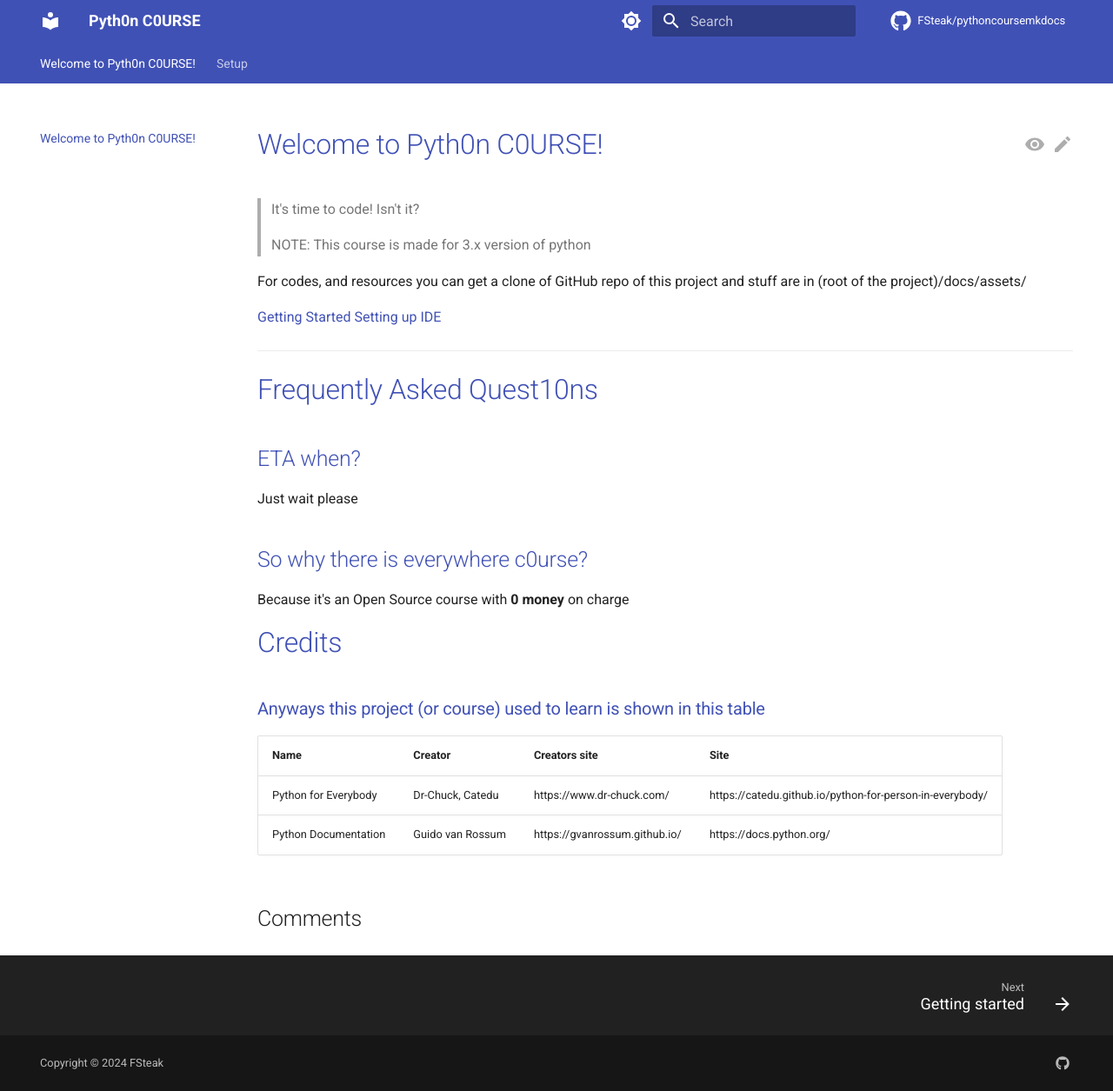
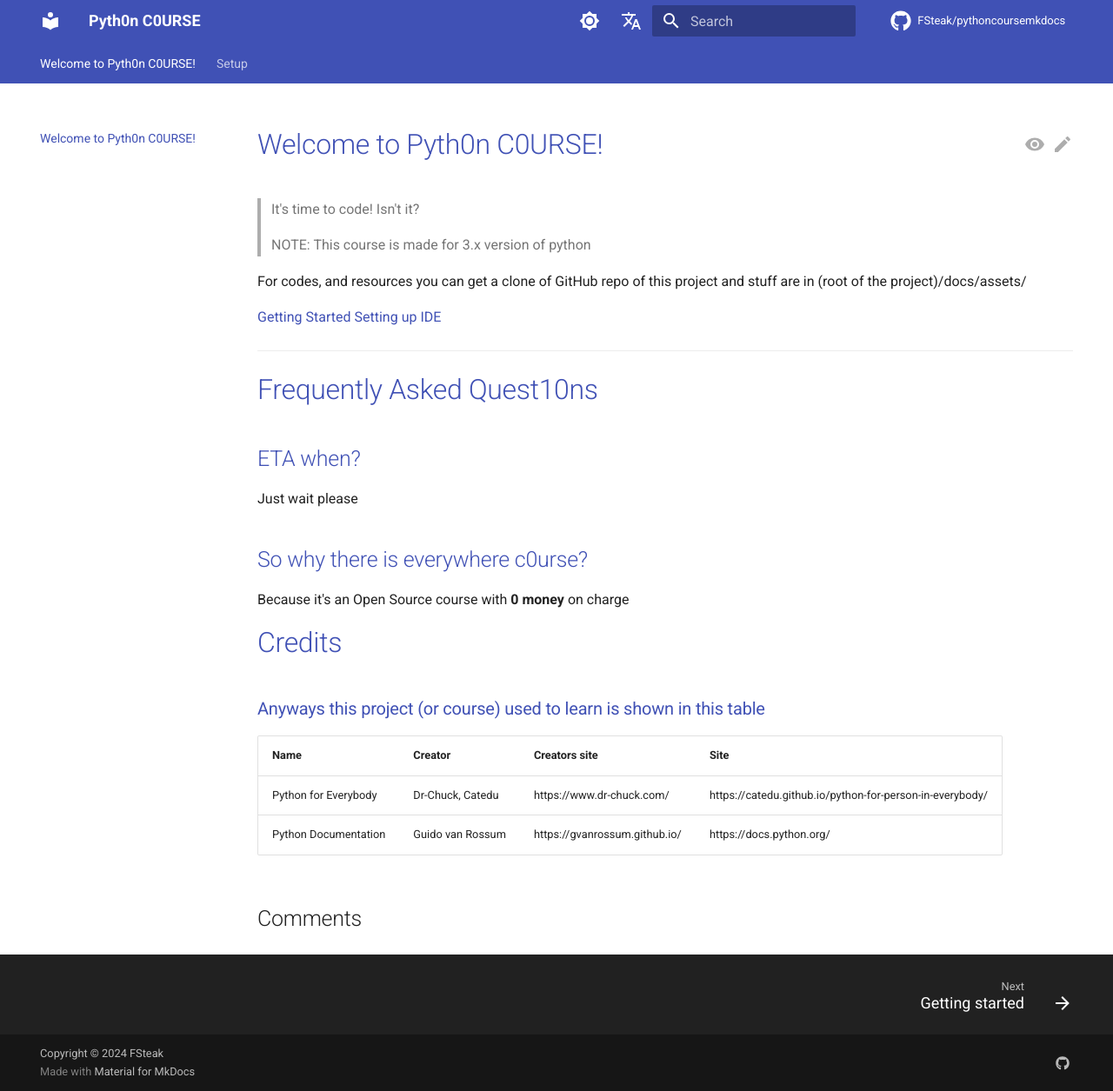
Before and after one commit to FSteak/pythoncoursemkdocs, an MkDocs documentation site: the page built from docs/index.md, in a window 1280 px wide and 1255 px high. Shown: the whole window at 87% size. Built offline with MkDocs 1.6.1 and Material for MkDocs 9.7.7, drawn with Linux system fonts in a browser that asks for light colours; comment, search, counter and statistics services are not loaded; part of the change alters nothing that is shown.

```diff
--- a/mkdocs.yml
+++ b/mkdocs.yml
@@ -7,7 +7,6 @@ site_url: https://fsteak.github.io/pythoncoursemkdocs/
 theme:
   custom_dir: overrides
   palette:
-
     # Palette toggle for light mode
     - scheme: default
       toggle:
@@ -44,10 +43,12 @@ theme:
     - content.action.edit
     - content.action.view
 plugins:
+  - social:
+      enabled: true
+      cards: true
   - glightbox
   - search:
       enabled: true
-      lang: en
       separator: '[\s\-,:!=\[\]()"/]+|(?!\b)(?=[A-Z][a-z])|\.(?!\d)|&[lg]t;'
   - git-revision-date-localized:
       enable_creation_date: true
@@ -58,7 +59,14 @@ plugins:
   - git-authors:
       enabled: true
 extra:
-  generator: false
+  alternate:
+    - name: English
+      link: /
+      lang: en
+    - name: Uzbek
+      link: https://fsteak.github.io/pythoncoursemkdocsuz
+      lang: uz
+  generator: true
   social:
     - icon: fontawesome/brands/github
       link: https://github.com/ITProggerUZ
```
